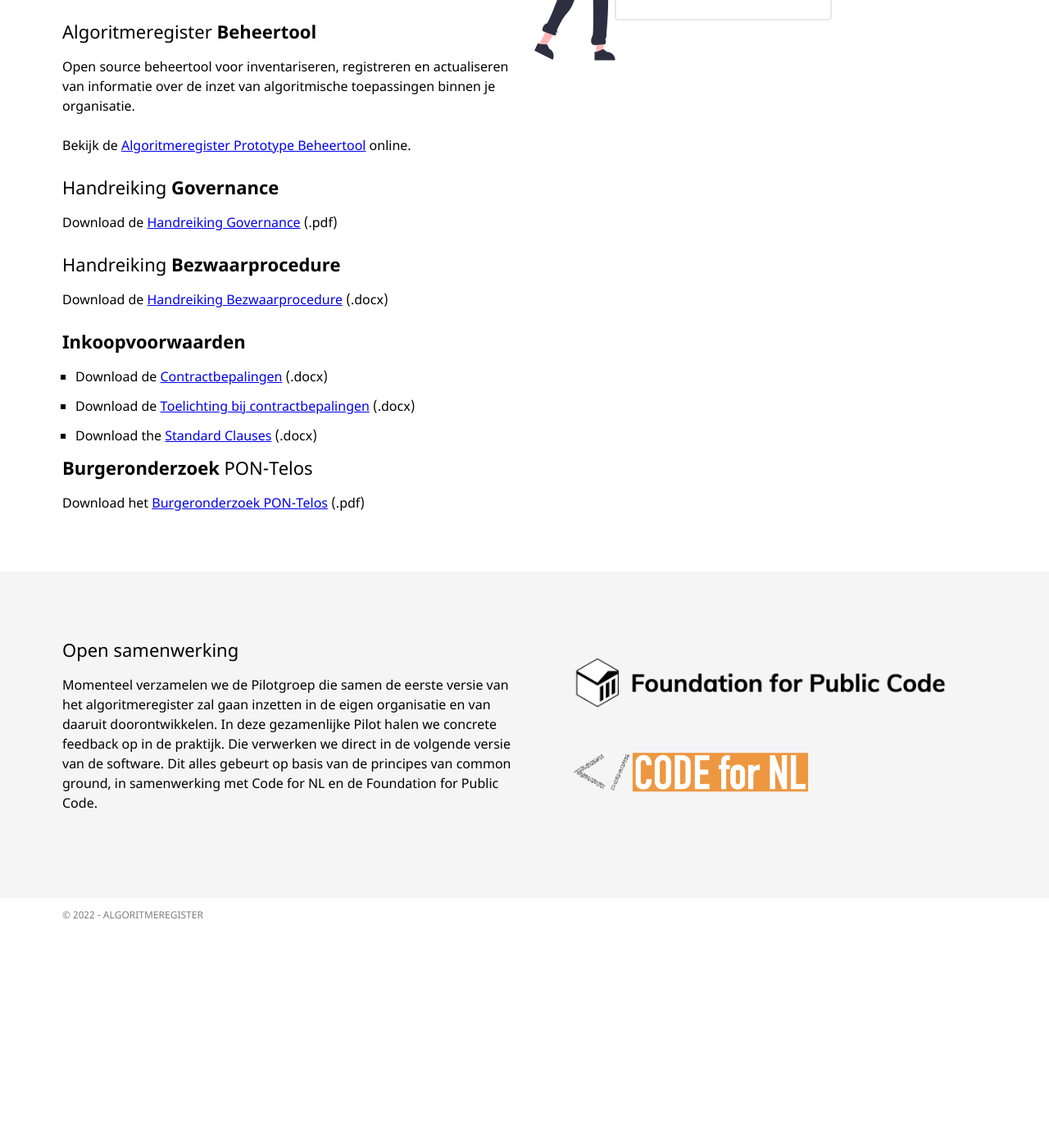
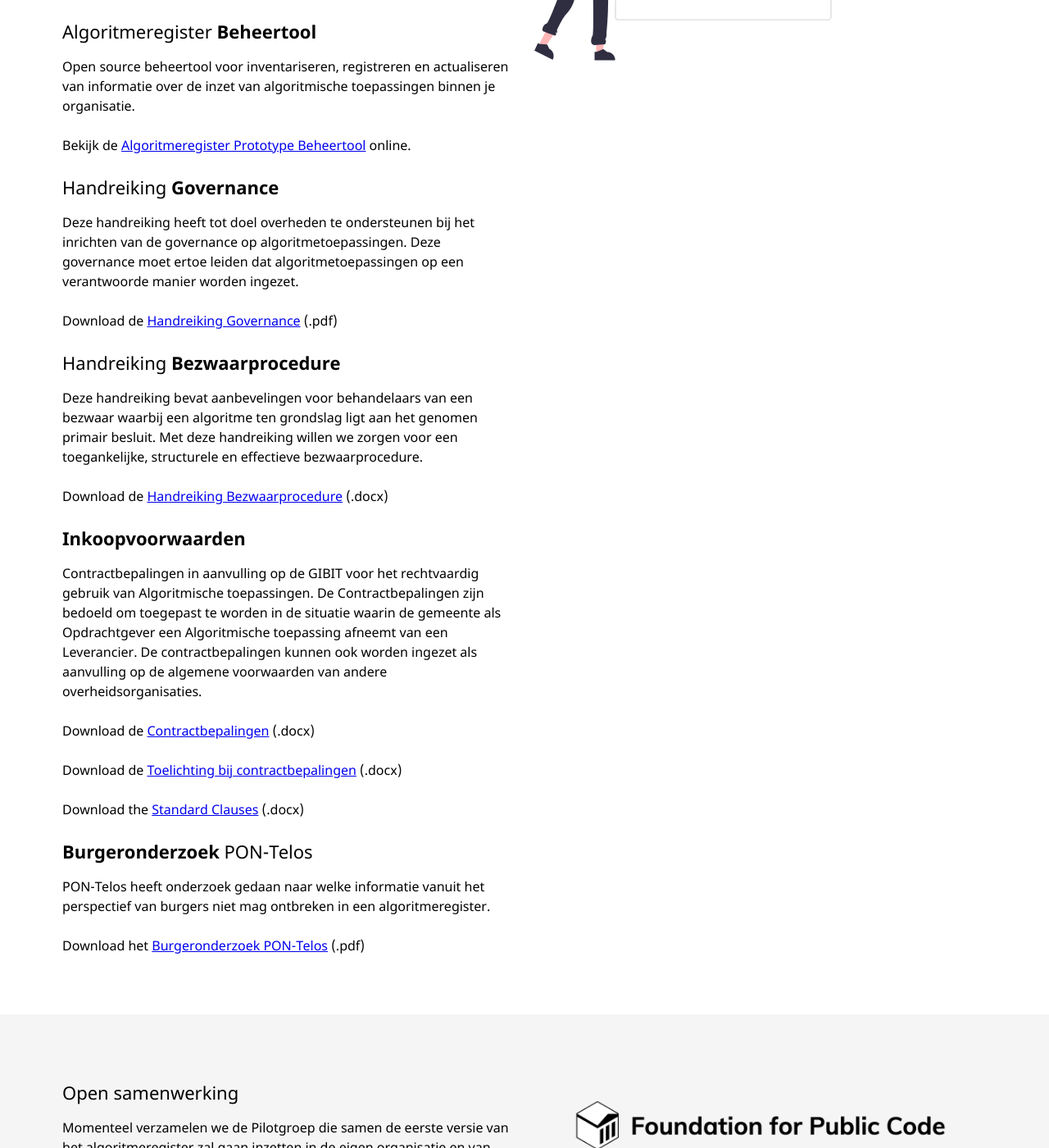
Before and after one commit to Algoritmeregister/algoritmeregister.github.io, a Jekyll site: the page built from documenten.md, in a window 1280 px wide and 1400 px high, scrolled down 543 px. Shown: the whole window at 82% size. Built offline with Jekyll 4.4.1, drawn with Linux system fonts in a browser that asks for light colours; before the commit the page ends 1679 px from its top, so only the background shows below that.

Commit message:
update documenten

```diff
--- /dev/null
+++ b/_data/documenten.yaml
@@ -0,0 +1,50 @@
+- title: Algoritmeregister **Standaard**
+  description: >
+    Open standaard voor inventarisatie, registratie en publicatie van informatie over de inzet van algoritmische toepassingen in je organisatie. Wat leggen we vast over de algoritmes die gebruikt worden binnen de overheid, waarom, en hoe.
+
+
+    Bekijk de [Algoritmeregister Standaard v0.2](https://standaard.algoritmeregister.org/) online.
+
+
+    Download de bijbehorende [.csv template](https://standaard.algoritmeregister.org/registration-v0.2.template.csv) (Algoritmeregister Standaard&nbsp;v0.2).
+
+- title: Algoritmeregister **Beheertool**
+  description: >
+    Open source beheertool voor inventariseren, registreren en actualiseren van informatie over de inzet van algoritmische toepassingen binnen je organisatie.
+
+
+    Bekijk de [Algoritmeregister Prototype Beheertool](https://demo.algoritmeregister.nl/) online.
+
+- title: Handreiking **Governance**
+  description: >
+    Deze handreiking heeft tot doel overheden te ondersteunen bij het inrichten van de governance op algoritmetoepassingen. Deze governance moet ertoe leiden dat algoritmetoepassingen op een verantwoorde manier worden ingezet.
+
+
+    Download de [Handreiking Governance](/downloads/Handreiking Governance voor een verantwoorde toepassing van algoritmen.pdf) (.pdf)
+
+- title: Handreiking **Bezwaarprocedure**
+  description: >
+    Deze handreiking bevat aanbevelingen voor behandelaars van een bezwaar waarbij een algoritme ten grondslag ligt aan het genomen primair besluit. Met deze handreiking willen we zorgen voor een toegankelijke, structurele en effectieve bezwaarprocedure.
+
+
+    Download de [Handreiking Bezwaarprocedure](/downloads/Handreiking bezwaarbehandelaars algoritmen.docx) (.docx)
+
+- title: "**Inkoopvoorwaarden**"
+  description: >
+    Contractbepalingen in aanvulling op de GIBIT voor het rechtvaardig gebruik van Algoritmische toepassingen. De Contractbepalingen zijn bedoeld om toegepast te worden in de situatie waarin de gemeente als Opdrachtgever een Algoritmische toepassing afneemt van een Leverancier. De contractbepalingen kunnen ook worden ingezet als aanvulling op de algemene voorwaarden van andere overheidsorganisaties.
+
+
+    Download de [Contractbepalingen](/downloads/Contractbepalingen voor verantwoord gebruik van Algoritmische toepassingen.docx) (.docx)
+
+
+    Download de [Toelichting bij contractbepalingen](/downloads/Toelichting bij Contractbepalingen voor gebruik van Algoritmische toepassingen.docx) (.docx)
+
+
+    Download the [Standard Clauses](/downloads/Standard Clauses for Procurement of Trustworthy Algorithmic Systems.docx) (.docx)
+
+- title: "**Burgeronderzoek** PON-Telos"
+  description: >
+    PON-Telos heeft onderzoek gedaan naar welke informatie vanuit het perspectief van burgers niet mag ontbreken in een algoritmeregister.
+
+
+    Download het [Burgeronderzoek PON-Telos](/downloads/DEF_informatiebehoeften_algoritmes-PONTELOS.pdf) (.pdf)
--- a/documenten.md
+++ b/documenten.md
@@ -3,34 +3,7 @@ layout: default
 title: Documenten
 description: Relevante documenten die onder andere vanuit het programma "publieke controle op algoritmes" zijn opgeleverd.
 ---
-## Algoritmeregister **Standaard**
-
-Open standaard voor inventarisatie, registratie en publicatie van informatie over de inzet van algoritmische toepassingen in je organisatie. Wat leggen we vast over de algoritmes die gebruikt worden binnen de overheid, waarom, en hoe.
-
-Bekijk de [Algoritmeregister Standaard v0.2](https://standaard.algoritmeregister.org/) online.
-
-Download de bijbehorende [.csv template](https://standaard.algoritmeregister.org/registration-v0.2.template.csv) (Algoritmeregister Standaard&nbsp;v0.2).
-
-## Algoritmeregister **Beheertool**
-
-Open source beheertool voor inventariseren, registreren en actualiseren van informatie over de inzet van algoritmische toepassingen binnen je organisatie.
-
-Bekijk de [Algoritmeregister Prototype Beheertool](https://demo.algoritmeregister.nl/) online.
-
-## Handreiking **Governance**
-
-Download de [Handreiking Governance](/downloads/Handreiking Governance voor een verantwoorde toepassing van algoritmen.pdf) (.pdf)
-
-## Handreiking **Bezwaarprocedure**
-
-Download de [Handreiking Bezwaarprocedure](/downloads/Handreiking bezwaarbehandelaars algoritmen.docx) (.docx)
-
-## **Inkoopvoorwaarden**
-
-- Download de [Contractbepalingen](/downloads/Contractbepalingen voor verantwoord gebruik van Algoritmische toepassingen.docx) (.docx)
-- Download de [Toelichting bij contractbepalingen](/downloads/Toelichting bij Contractbepalingen voor gebruik van Algoritmische toepassingen.docx) (.docx)
-- Download the [Standard Clauses](/downloads/Standard Clauses for Procurement of Trustworthy Algorithmic Systems.docx) (.docx)
-
-## **Burgeronderzoek** PON-Telos
-
-Download het [Burgeronderzoek PON-Telos](/downloads/DEF_informatiebehoeften_algoritmes-PONTELOS.pdf) (.pdf)
+{% for doc in site.data.documenten %}
+## {{ doc.title }}
+{{ doc.description }}
+{% endfor %}
```
Also changed, not shown: 1 other file.
